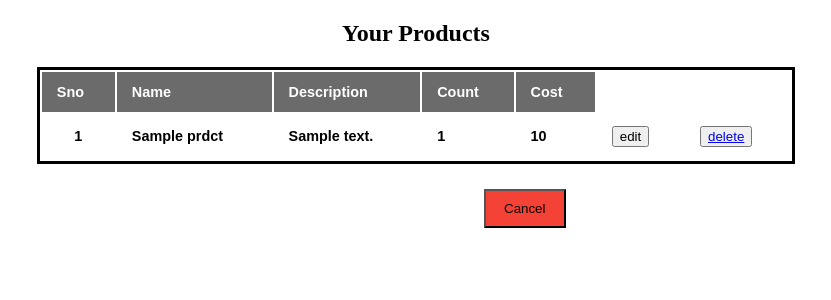
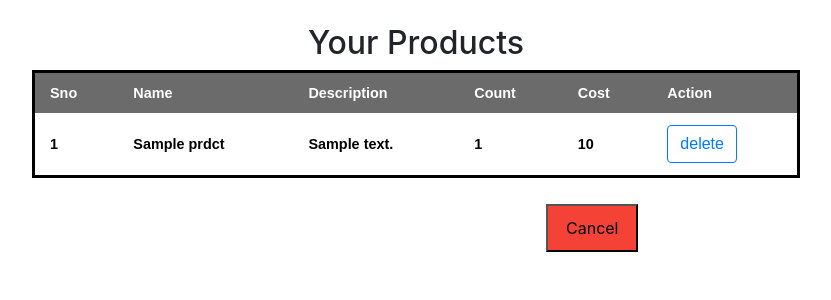
Before and after one commit to DhyanTD/E-Commerce, a Flask app: template templates/manage_prdcts.html in a window 1280 px wide. Shown: the top 300 px of the page, without its empty margins (224-1055 px from the left). Run offline with Flask 2, Linux system fonts and the light colour scheme; the template is opened without the code that fills it: most values are stand-ins (such as "Sample title", 1, 10 or a date in 2020); some libraries are stand-ins or nearby versions.

Commit message:
Update manage_prdcts.html

```diff
--- a/templates/manage_prdcts.html
+++ b/templates/manage_prdcts.html
@@ -1,13 +1,20 @@
-<!DOCTYPE html>
-<html lang="en">
-<div>
+<head>
+    <!-- Required meta tags -->
+    <meta charset="utf-8">
+    <meta name="viewport" content="width=device-width, initial-scale=1, shrink-to-fit=no">
 
-    <head>
-        <meta charset="UTF-8">
-        <meta http-equiv="X-UA-Compatible" content="IE=edge">
-        <meta name="viewport" content="width=device-width, initial-scale=1.0">
-    </head>
-</div>
+    <!-- Bootstrap CSS -->
+    <link rel="stylesheet" href="https://cdn.jsdelivr.net/npm/bootstrap@4.0.0/dist/css/bootstrap.min.css" integrity="sha384-Gn5384xqQ1aoWXA+058RXPxPg6fy4IWvTNh0E263XmFcJlSAwiGgFAW/dAiS6JXm" crossorigin="anonymous">
+
+    <title>Hello, world!</title>
+  </head>
+  <body>
+<br>
+    <!-- Optional JavaScript -->
+    <!-- jQuery first, then Popper.js, then Bootstrap JS -->
+    <script src="https://code.jquery.com/jquery-3.2.1.slim.min.js" integrity="sha384-KJ3o2DKtIkvYIK3UENzmM7KCkRr/rE9/Qpg6aAZGJwFDMVNA/GpGFF93hXpG5KkN" crossorigin="anonymous"></script>
+    <script src="https://cdn.jsdelivr.net/npm/popper.js@1.12.9/dist/umd/popper.min.js" integrity="sha384-ApNbgh9B+Y1QKtv3Rn7W3mgPxhU9K/ScQsAP7hUibX39j7fakFPskvXusvfa0b4Q" crossorigin="anonymous"></script>
+    <script src="https://cdn.jsdelivr.net/npm/bootstrap@4.0.0/dist/js/bootstrap.min.js" integrity="sha384-JZR6Spejh4U02d8jOt6vLEHfe/JQGiRRSQQxSfFWpi1MquVdAyjUar5+76PVCmYl" crossorigin="anonymous"></script>
 <div>
     <style>
         .styled-table {
@@ -74,6 +81,7 @@
                     <th scope="col">Description</th>
                     <th scope="col">Count</th>
                     <th scope="col">Cost</th>
+                    <th scope="col">Action</th>
                 </tr>
             </thead>
             <tbody>
@@ -84,8 +92,7 @@
                     <td>{{ prdcts.P_DESC }}</td>
                     <td>{{ prdcts.COUNT }}</td>
                     <td>{{ prdcts.COST }}</td>
-                    <td><button>edit</button></td>
-                    <td><button><a href="/deleteprdct/{{ prdcts.P_ID }}"> delete </a></button></td>
+                    <td><a href="/deleteprdct/{{ prdcts.P_ID }}"><button type="button" class="btn btn-outline-primary">delete</button></a></td>
                 </tr>
                 {% endfor %}
             </tbody>
@@ -116,5 +123,5 @@
                 <button type="button" class="cancelbtn">Cancel</button></div></a>
     </body>
 </div>
-
+</body>
 </html>
```
